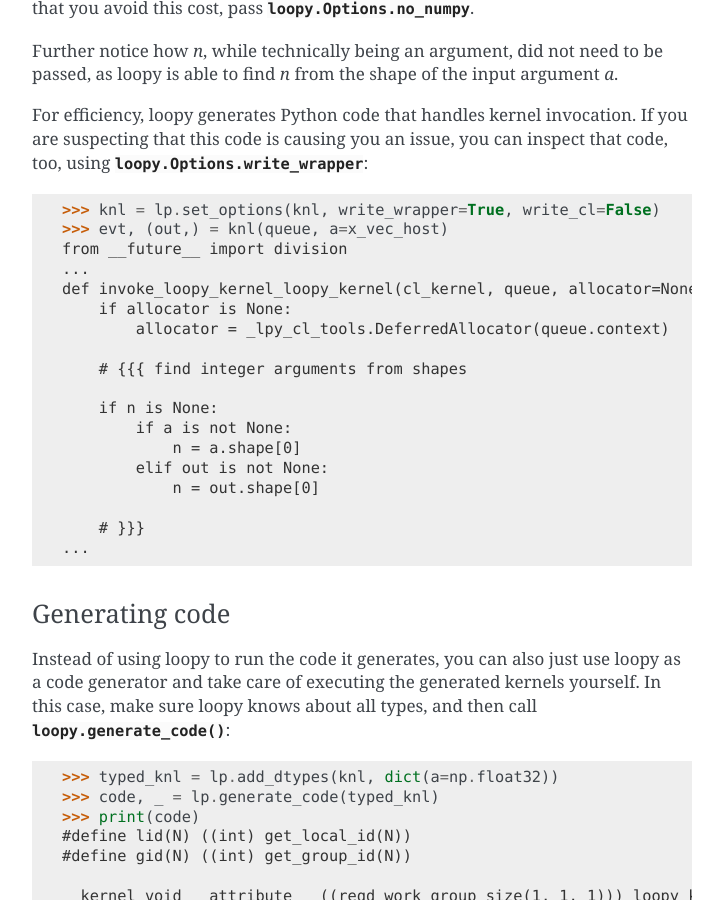
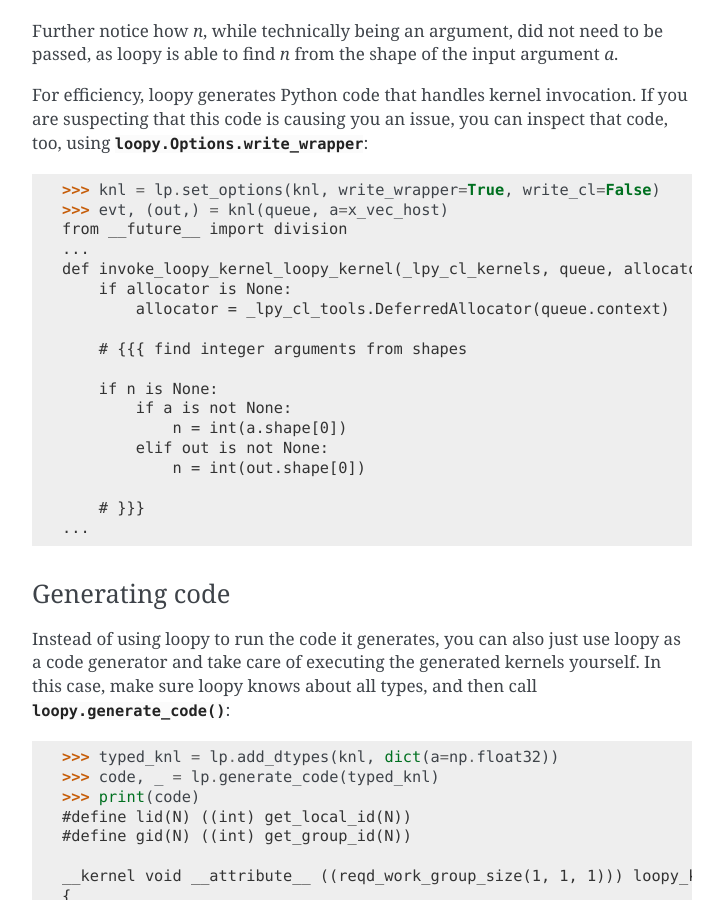
Before and after one commit to inducer/loopy, a Sphinx documentation site: the page built from doc/tutorial.rst, in a window 1280 px wide and 900 px high, scrolled down 3698 px. Shown: the whole window, without its empty margins (388-1111 px from the left). Built offline with Sphinx 7.4.7, drawn with Linux system fonts in a browser that asks for light colours; some of the changed text lies outside the part shown.

Commit message:
Fix doctest post-split-kernel apocalypse

```diff
--- a/doc/tutorial.rst
+++ b/doc/tutorial.rst
@@ -178,7 +178,6 @@ by passing :attr:`loopy.Options.write_cl`.
     <BLANKLINE>
     __kernel void __attribute__ ((reqd_work_group_size(1, 1, 1))) loopy_kernel(__global float const *restrict a, int const n, __global float *restrict out)
     {
-    <BLANKLINE>
       for (int i = 0; i <= -1 + n; ++i)
         out[i] = 2.0f * a[i];
     }
@@ -220,7 +219,7 @@ inspect that code, too, using :attr:`loopy.Options.write_wrapper`:
     >>> evt, (out,) = knl(queue, a=x_vec_host)
     from __future__ import division
     ...
-    def invoke_loopy_kernel_loopy_kernel(cl_kernel, queue, allocator=None, wait_for=None, out_host=None, a=None, n=None, out=None):
+    def invoke_loopy_kernel_loopy_kernel(_lpy_cl_kernels, queue, allocator=None, wait_for=None, out_host=None, a=None, n=None, out=None):
         if allocator is None:
             allocator = _lpy_cl_tools.DeferredAllocator(queue.context)
     <BLANKLINE>
@@ -228,9 +227,9 @@ inspect that code, too, using :attr:`loopy.Options.write_wrapper`:
     <BLANKLINE>
         if n is None:
             if a is not None:
-                n = a.shape[0]
+                n = int(a.shape[0])
             elif out is not None:
-                n = out.shape[0]
+                n = int(out.shape[0])
     <BLANKLINE>
         # }}}
     ...
@@ -253,7 +252,6 @@ call :func:`loopy.generate_code`:
     <BLANKLINE>
     __kernel void __attribute__ ((reqd_work_group_size(1, 1, 1))) loopy_kernel(__global float const *restrict a, int const n, __global float *restrict out)
     {
-    <BLANKLINE>
       for (int i = 0; i <= -1 + n; ++i)
         out[i] = 2.0f * a[i];
     }
@@ -369,7 +367,6 @@ Let us take a look at the generated code for the above kernel:
     <BLANKLINE>
     __kernel void __attribute__ ((reqd_work_group_size(1, 1, 1))) loopy_kernel(__global float const *restrict a, int const n, __global float *restrict out)
     {
-    <BLANKLINE>
       for (int i = 0; i <= -1 + n; ++i)
         for (int j = 0; j <= -1 + n; ++j)
         {
@@ -419,7 +416,6 @@ Now the intended code is generated and our test passes.
     <BLANKLINE>
     __kernel void __attribute__ ((reqd_work_group_size(1, 1, 1))) loopy_kernel(__global float const *restrict a, int const n, __global float *restrict out)
     {
-    <BLANKLINE>
       for (int i = 0; i <= -1 + n; ++i)
         for (int j = 0; j <= -1 + n; ++j)
           out[n * j + i] = a[n * i + j];
@@ -628,8 +624,9 @@ loop's tag to ``"unr"``:
     >>> knl = lp.set_loop_priority(knl, "i_outer,i_inner")
     >>> knl = lp.set_options(knl, "write_cl")
     >>> evt, (out,) = knl(queue, a=x_vec_dev)
+    #define lid(N) ((int) get_local_id(N))
+    #define gid(N) ((int) get_group_id(N))
     #define int_floor_div_pos_b(a,b) (                 ( (a) - ( ((a)<0) ? ((b)-1) : 0 )  ) / (b)                 )
-    #define lid(N) ((int) get_local_id(N))
     ...
       for (int i_outer = 0; i_outer <= int_floor_div_pos_b(-4 + n, 4); ++i_outer)
       {
@@ -707,7 +704,6 @@ Let's try this out on our vector fill kernel by creating workgroups of size
     ...
     __kernel void __attribute__ ((reqd_work_group_size(128, 1, 1))) loopy_kernel(__global float *restrict a, int const n)
     {
-    <BLANKLINE>
       if (-1 + -128 * gid(0) + -1 * lid(0) + n >= 0)
         a[lid(0) + gid(0) * 128] = 0.0f;
     }
```
Also changed, not shown: 2 other files.
